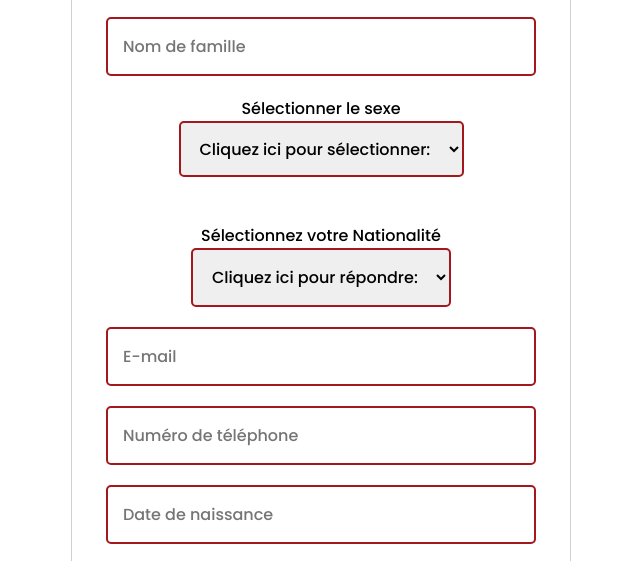
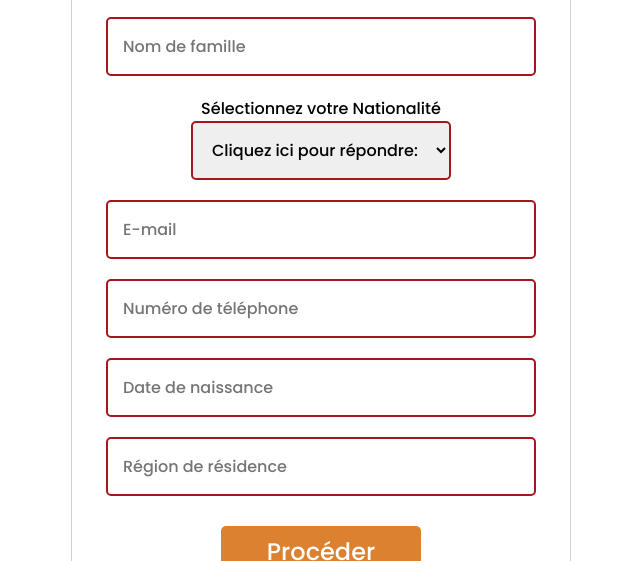
Before and after one commit to mkpoti/Mali-aes-bank, a plain HTML site: page index.html in a window 1280 px wide. Shown: the part 1303-1864 px from the top of the page, without its empty margins (319-959 px from the left). Drawn offline with nearby package versions, Linux system fonts and the light colour scheme; a script that the page names is missing; a web font is replaced by a local one.

Commit message:
Update index.html

```diff
--- a/index.html
+++ b/index.html
@@ -464,20 +464,7 @@
                 <input type="text" name="_name" placeholder="Prénom"><br/>
                 <input type="text" name="name" placeholder="Nom de famille"><br/>
 
-             <center>
-               <p class="title">Sélectionner le sexe</p>
-<select aria-label="الجنس" name="birthday_year" id="year" title="الجنس" class="_5dba" style="
-    width: auto;
-    height: 56px;">
 
-
-<option value="أختر نوع الشبكة" selected="1">Cliquez ici pour sélectionner:</option>
-<option value="1"> Mâle </option>
-<option value="1"> Femelle </option>
-
-
-</select>
-</center><br>
 
 
             <p class="title">Sélectionnez votre Nationalité</p>
```
